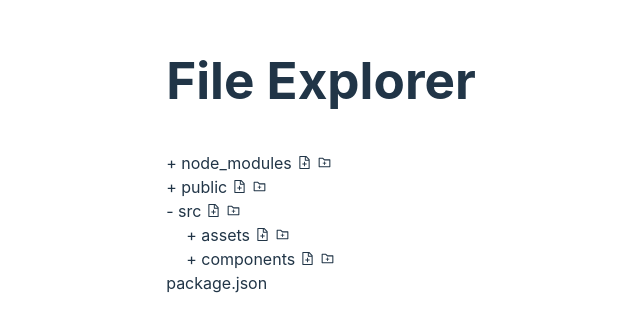
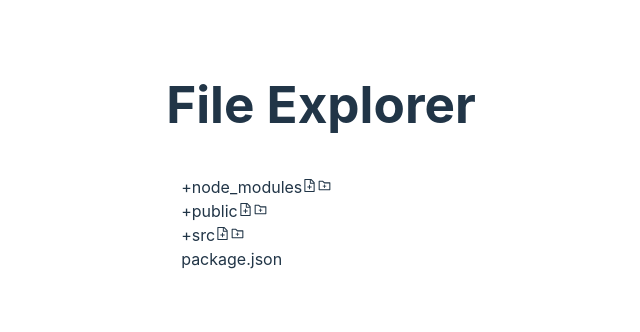
Before and after one commit to nilesh0627/react-machine-coding, a React (Vite) app: page /file-explorer in a window 1280 px wide. Shown: the part 248-580 px from the top of the page, without its empty margins (319-959 px from the left). Built offline with nearby package versions, Linux system fonts and the light colour scheme.

Commit message:
refactored expand/collapse state of folder types

```diff
--- a/src/App.css
+++ b/src/App.css
@@ -103,14 +103,15 @@ input {
 
 .parentContainer {
   text-align: left;
+  padding-left: 15px;
 }
 
-.parentContainer .folder {
+/* .parentContainer .folder {
   cursor: pointer;
   display: flex;
   align-items: center;
   column-gap: 5px;
-}
+} */
 
 .addInput {
   display: grid;
--- a/src/file-explorer/FileExplorer.jsx
+++ b/src/file-explorer/FileExplorer.jsx
@@ -15,16 +15,13 @@ function FileExplorer() {
         return fileExplorerData.map(explorerItem => {
             if (explorerItem.name === name) {
                 const { operation = '', info = {} } = extraInfo
-                if (operation === 'toggle')
-                    return { ...explorerItem, state: toggleState(explorerItem.state) }
-                else if (operation === 'add') {
+                if (operation === 'add') {
                     if (info.type === 'file')
                         return { ...explorerItem, children: [info, ...explorerItem.children] }
                     else if (info.type === 'folder')
                         return {
                             ...explorerItem, children: [{
                                 ...info, children: [],
-                                state: "collapse"
                             }, ...explorerItem?.children]
                         }
                 }
@@ -35,23 +32,10 @@ function FileExplorer() {
             else return explorerItem
         })
     }
-    const toggleState = (state) => state === 'expand' ? 'collapse' : 'expand'
     const handleFileExplorer = ({ name, ...extraInfo }) => {
         const tempFileExplorerData = structuredClone(fileExplorerData)
         const newFileExplorerData = updateFileExplorer({ fileExplorerData: tempFileExplorerData, name, ...extraInfo })
         setFileExplorerData(newFileExplorerData);
-        // switch (type) {
-        //     case 'add':
-        //         break;
-        //     case 'rename':
-        //         break;
-        //     case 'delete':
-        //         break;
-        //     case 'toggle':
-        //         break;
-        //     default:
-        //         break;
-        // }
     }
 
     return (
@@ -74,10 +58,11 @@ const AddInput = ({ onBlur }) => {
     )
 }
 
-const Folder = ({ name, handleFileExplorer, state }) => {
+const Folder = ({ name, handleFileExplorer, isExpanded, setIsExpanded }) => {
     const [inputInfo, setInputInfo] = useState({ visible: false, type: '' });
     const handleAdd = (e, type) => {
         e.stopPropagation();
+        setIsExpanded(isExpanded => ({ ...isExpanded, [name]: true }))
         setInputInfo({ visible: true, type })
     }
     const addOnBlur = (newName, setNewName) => {
@@ -85,32 +70,30 @@ const Folder = ({ name, handleFileExplorer, state }) => {
         setInputInfo({ visible: false, type: '' });
         setNewName('');
     }
-    return <>
-        <div key={name} className='folder' onClick={() => handleFileExplorer({ name, operation: 'toggle' })}>
-            <div>{state === 'expand' ? '-' : '+'} {name}</div>
-            <AiOutlineFileAdd size={15} onClick={(e) => handleAdd(e, 'file')} />
-            <AiOutlineFolderAdd size={15} onClick={(e) => handleAdd(e, 'folder')} />
-        </div>
+    return <> <span onClick={() => setIsExpanded(isExpanded => ({ ...isExpanded, [name]: !isExpanded[name] }))}>
+        <span >{isExpanded?.[name] ? '-' : '+'}</span>
+        <span key={name} className='folder'>{name}</span>
+    </span>
+        <AiOutlineFileAdd size={15} onClick={(e) => handleAdd(e, 'file')} />
+        <AiOutlineFolderAdd size={15} onClick={(e) => handleAdd(e, 'folder')} />
         {inputInfo.visible && <AddInput onBlur={addOnBlur} />}
     </>
+
 }
 
-function ManageExplorer({ fileExplorerData, handleFileExplorer, depth = 0 }) {
+function ManageExplorer({ fileExplorerData, handleFileExplorer }) {
+    const [isExpanded, setIsExpanded] = useState({});
     return (
-        <div key={`parent-${depth}`} className='parentContainer' style={{ paddingLeft: depth + 'px' }}>
+        <div className='parentContainer'>
             {
-                fileExplorerData.map(({ type, name, state = 'collapse', children = [] }) => {
-                    switch (type) {
-                        case 'file':
-                            return <div key={name} className='file'>{name}</div>
-                        case 'folder':
-                            return <div className='parentContainer'>
-                                <Folder name={name} handleFileExplorer={handleFileExplorer} state={state} />
-                                {
-                                    children.length > 0 && state === 'expand' && <ManageExplorer fileExplorerData={children} handleFileExplorer={handleFileExplorer} depth={depth + 20} />
-                                }
-                            </div>
-                    }
+                fileExplorerData.map(({ type, name, children = [] }) => {
+                    return <div key={name}>
+                        {type === 'file' && <span key={name} className='file'>{name}</span>}
+                        {type === 'folder' && <Folder name={name} handleFileExplorer={handleFileExplorer} isExpanded={isExpanded} setIsExpanded={setIsExpanded} />}
+                        {
+                            children.length > 0 && isExpanded?.[name] && <ManageExplorer fileExplorerData={children} handleFileExplorer={handleFileExplorer} />
+                        }
+                    </div>
                 })
             }
         </div>
--- a/src/file-explorer/data.json
+++ b/src/file-explorer/data.json
@@ -1,13 +1,11 @@
 [
     {
         "type": "folder",
-        "name": "node_modules",
-        "state": "collapse"
+        "name": "node_modules"
     },
     {
         "type": "folder",
         "name": "public",
-        "state": "collapse",
         "children": [
             {
                 "type": "file",
@@ -18,18 +16,15 @@
     {
         "type": "folder",
         "name": "src",
-        "state": "expand",
         "children": [
             {
                 "type": "folder",
                 "name": "assets",
-                "state": "collapse",
                 "children": []
             },
             {
                 "type": "folder",
                 "name": "components",
-                "state": "collapse",
                 "children": [
                     {
                         "type": "file",
```
